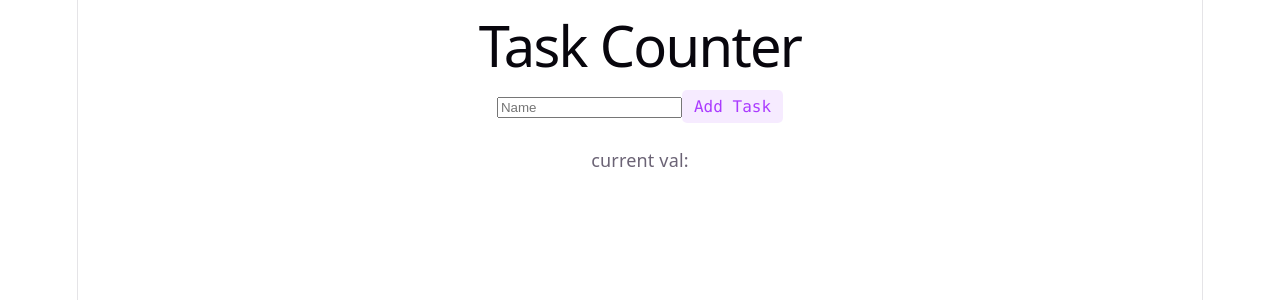
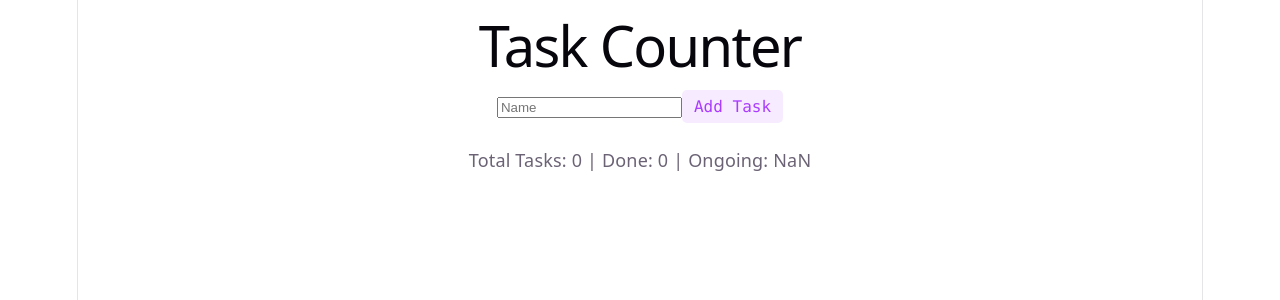
Before and after one commit to ervnmrcdo/MERCADO_ERVIN_FRONTEND, a Vue app: page / in a window 1280 px wide. Shown: the top 300 px of the page. Built offline with nearby package versions, Linux system fonts and the light colour scheme.

Commit message:
add: total ongoing tasks

```diff
--- a/src/components/TodoComponent.vue
+++ b/src/components/TodoComponent.vue
@@ -7,7 +7,7 @@
             Add Task
             </button>
         </div>
-         <span>current val: {{ taskName }}</span>
+         <span>Total Tasks: {{ totalTasks }} | Done: {{ totalFinishedTasks }} | Ongoing: {{ totalOngoingTasks }} </span>
 
         <div class="tasks-container" v-for="task in tasks">
             <div class="tasks-wrapper">
@@ -20,11 +20,15 @@
 </template>
 
 <script setup>
-import {ref, reactive} from "vue"
+import {ref, reactive, computed, watch} from "vue"
 
 const taskName = ref("")
 const tasks = ref([]);
 const filter = ref("all")
+const totalTasks = computed(() => {return tasks.value.length})
+const totalFinishedTasks = computed(() => {return tasks.value.filter((task) => task.isDone).length})
+const totalOngoingTasks = computed(() => {return totalTasks - totalOngoingTasks})
+
 
     function addTask(newTaskName){
         tasks.value.push({name: newTaskName, isDone: false})
@@ -32,7 +36,6 @@ const filter = ref("all")
     }
 
     function deleteTask(taskToBeDeleted){
-        console.log('deleting task')
         tasks.value = tasks.value.filter((task) => {task.name !== taskToBeDeleted})
     }
 
```
